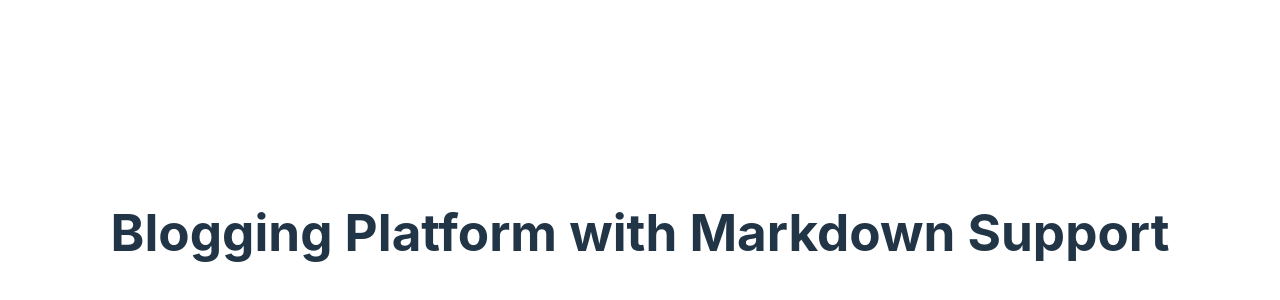
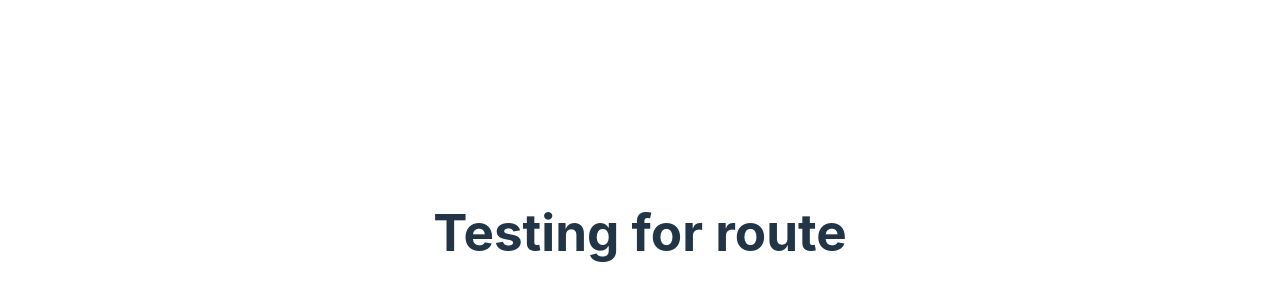
Before and after one commit to prafulk9155/blog-frontend, a React (Vite) app: page /test in a window 1280 px wide. Shown: the part 168-468 px from the top of the page. Built offline with nearby package versions, Linux system fonts and the light colour scheme.

Commit message:
vercel json updated for route

```diff
--- a/package.json
+++ b/package.json
@@ -11,7 +11,8 @@
   },
   "dependencies": {
     "react": "^18.3.1",
-    "react-dom": "^18.3.1"
+    "react-dom": "^18.3.1",
+    "react-router-dom": "^7.1.1"
   },
   "devDependencies": {
     "@eslint/js": "^9.9.0",
--- a/src/App.jsx
+++ b/src/App.jsx
@@ -2,16 +2,24 @@ import { useState } from 'react'
 import reactLogo from './assets/react.svg'
 import viteLogo from '/vite.svg'
 import './App.css'
+import { BrowserRouter, Route, Routes } from 'react-router-dom'
+import Testing from './Components/Testing'
 
 function App() {
   const [count, setCount] = useState(0)
 
   return (
-    <>
+    // <>
 
-      <h1>Blogging Platform with Markdown Support</h1>
+    //   <h1>Blogging Platform with Markdown Support</h1>
 
-    </>
+    // </>
+    <BrowserRouter>
+    <Routes>
+      <Route path="/test" element={<Testing />} />
+      <Route path="/" element={ <h1>Blogging Platform with Markdown Support</h1>} />
+    </Routes>
+  </BrowserRouter>
   )
 }
 
--- /dev/null
+++ b/src/Components/Testing.jsx
@@ -0,0 +1,11 @@
+import React from 'react'
+
+const Testing = () => {
+  return (
+    <div>
+      <h1>Testing for route</h1>
+    </div>
+  )
+}
+
+export default Testing
```
Also changed, not shown: vercel.json (added), 1 other file (tests, documents, lock files or other folders).
